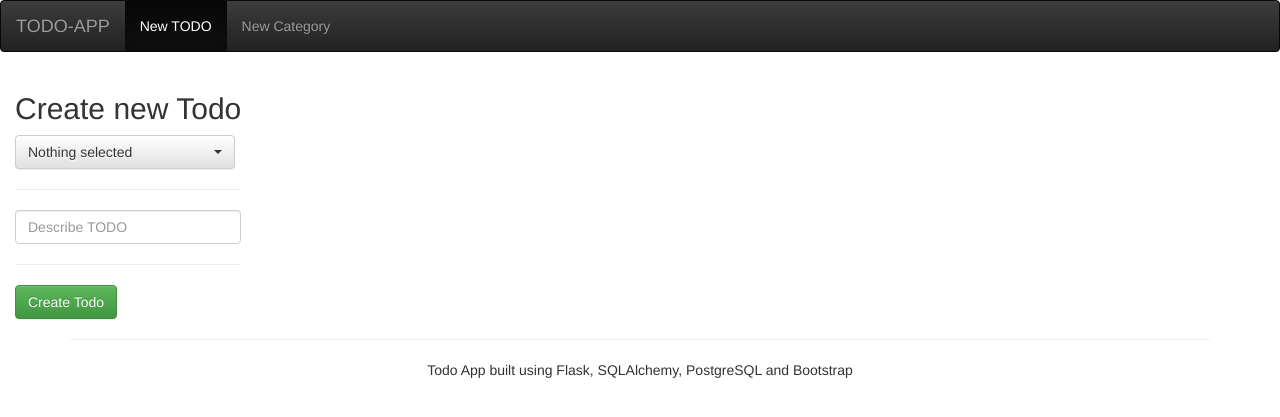
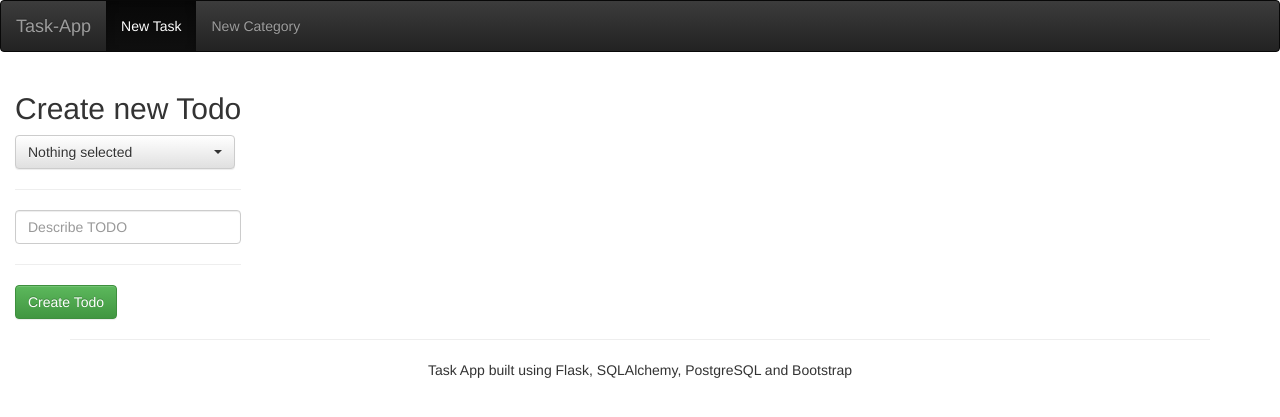
Before and after one commit to devinstevenson/todo-list, a Flask app: page /new-task in a window 1280 px wide. Shown: the top 417 px of the page. Run offline with Flask 2, Linux system fonts and the light colour scheme; data that the repository does not hold is empty; some libraries are stand-ins or nearby versions.

Commit message:
refactor

```diff
--- a/static/css/todo.css
+++ b/static/css/task.css
@@ -12,10 +12,10 @@
  #category-table tbody tr > td.success {
      background-color: #8cbfee !important;
 }
-#todo-table {
+#task-table {
     max-width: 1000px;
 }
-#todo-table tbody tr.success {
+#task-table tbody tr.success {
     background-color: #8cbfee !important;
 }
 form {
--- a/templates/layout.html
+++ b/templates/layout.html
@@ -3,7 +3,7 @@
 <head>
     {% block head %}
         <meta charset="UTF-8">
-        <title>My TODO list</title>
+        <title>My Task List</title>
     {% endblock %}
     <link rel="stylesheet" href="/static/css/bootstrap.min.css">
     <link rel="stylesheet" href="/static/css/bootstrap-theme.min.css">
@@ -16,7 +16,7 @@
             $('.selectpicker').selectpicker();
         })
     </script>
-    <link rel="stylesheet" href="/static/css/todo.css">
+    <link rel="stylesheet" href="/static/css/task.css">
 
 </head>
 <body>
@@ -27,13 +27,13 @@
                     data-target="#bs-example-navbar-collapse-1">
                 <span class="sr-only">Toggle navigation</span>
             </button>
-            <a class="navbar-brand" href="/">TODO-APP</a>
+            <a class="navbar-brand" href="/">Task-App</a>
         </div>
 
         <!-- Collect the nav links, forms, and other content for toggling -->
         <div class="collapse navbar-collapse" id="bs-example-navbar-collapse-1">
             <ul class="nav navbar-nav">
-                <li {% if page == 'new-task' %} class="active" {% endif %}><a href="/new-task">New TODO<span
+                <li {% if page == 'new-task' %} class="active" {% endif %}><a href="/new-task">New Task<span
                         class="sr-only">(current)</span></a></li>
                 <li><a href="/new-category">New Category</a></li>
             </ul>
@@ -58,7 +58,7 @@
 <footer id="footer">
     <div class="container">
         <hr>
-        <p class="text-center">Todo App built using Flask, SQLAlchemy, PostgreSQL and Bootstrap</p>
+        <p class="text-center">Task App built using Flask, SQLAlchemy, PostgreSQL and Bootstrap</p>
     </div>
 </footer>
 
--- a/templates/new-task.html
+++ b/templates/new-task.html
@@ -1,14 +1,14 @@
 {% extends "layout.html" %}
 {% block content %}
     <form action="" method=post>
-        <h2>{%- if todo is defined %} Edit {% else %} Create new {% endif -%}Todo</h2>
+        <h2>{%- if task is defined %} Edit {% else %} Create new {% endif -%}Todo</h2>
         <div class="control-group">
             <div class="control-group">
                 <div class="controls">
                     <select class="selectpicker" name="category" required>
                         {% for category in categories %}
-                            <option value="{{ category.id }}"{% if todo is defined %}
-                                {% if todo.category_id == category.id %} selected
+                            <option value="{{ category.id }}"{% if task is defined %}
+                                {% if task.category_id == category.id %} selected
                                 {% endif %}{% endif %}>{{ category.name }}</option>
                         {% endfor %}
                     </select>
@@ -20,7 +20,7 @@
                 <div class="controls">
                     <select class="selectpicker" name="priority" required>
                         {% for priority in priorities %}
-                                <option value="{{ priority.id }}" {% if todo is defined %}{% if todo.priority_id == priority.id %} selected {% endif %}{% endif %}>{{ priority.name }}</option>
+                                <option value="{{ priority.id }}" {% if task is defined %}{% if task.priority_id == priority.id %} selected {% endif %}{% endif %}>{{ priority.name }}</option>
                         {% endfor %}
                     </select>
                 </div>
@@ -36,8 +36,8 @@
                             maxlength="60"
                             class="form-control input-xlarge"
                             placeholder="Describe TODO"
-                            {% if todo is defined -%}
-                            value="{{ todo.description }}"
+                            {% if task is defined -%}
+                            value="{{ task.description }}"
                             {% endif -%}
                             required
                     />
@@ -48,7 +48,7 @@
         <div class="control-group">
             <div class="controls">
                 <button type="submit" class="btn btn-success">
-                    {% if todo %}
+                    {% if task %}
                         Save
                     {% else %}
                         Create Todo
--- a/views.py
+++ b/views.py
@@ -1,65 +1,56 @@
 from app import app
 from flask import render_template, request, redirect, url_for, flash
-from models import Category, Todo, Priority, db
+from models import Category, Task, Priority, db
 
 
 @app.route('/')
 def list_all():
-    return render_template(
-        'list.html',
-        categories=Category.query.all(),
-        todos=Todo.query.all(),  # join(Priority).order_by(Priority.value.desc())
-    )
-
+    return render_template('list.html',
+                           categories=Category.query.all(),
+                           tasks=Task.query.all())
+    # join(Priority).order_by(Priority.value.desc())
 
 @app.route('/<name>')
-def list_todos(name):
+def list_tasks(name):
     category = Category.query.filter_by(name=name).first()
-    return render_template(
-        'list.html',
-        todos=Todo.query.filter_by(category=category).all(),  # .join(Priority).order_by(Priority.value.desc()),
-        categories=Category.query.all())
-
+    tasks = Task.query.filter_by(category=category).all(),
+    # .join(Priority).order_by(Priority.value.desc()),
+    return render_template('list.html', tasks=tasks, categories=Category.query.all())
 
 @app.route('/new-task', methods=['GET', 'POST'])
-def new():
+def new_task():
     if request.method == 'POST':
         category = Category.query.filter_by(id=request.form['category']).first()
         # priority = Priority.query.filter_by(id=request.form['priority']).first()
-        # todo = Todo(category=category, priority=priority, description=request.form['description'])
-        todo = Todo(category=category, description=request.form['description'])
-        db.session.add(todo)
+        # task = Task(category=category, priority=priority, description=request.form['description'])
+        task = Task(category=category, description=request.form['description'])
+        db.session.add(task)
         db.session.commit()
         return redirect(url_for('list_all'))
     else:
-        return render_template(
-            'new-task.html',
-            page='new-task',
-            categories=Category.query.all(),
-            # priorities=Priority.query.all()
+        return render_template('new-task.html',
+                               page='new-task',
+                               categories=Category.query.all(),
+                               # priorities=Priority.query.all()
         )
 
+@app.route('/<int:task_id>', methods=['GET', 'POST'])
+def update_task(task_id):
+    task = Task.query.get(task_id)
+    if request.method == 'GET':
+        return render_template('new-task.html', task=task,
+                               categories=Category.query.all())
+        # priorities=Priority.query.all()
 
-@app.route('/<int:todo_id>', methods=['GET', 'POST'])
-def update_todo(todo_id):
-    todo = Todo.query.get(todo_id)
-    if request.method == 'GET':
-        return render_template(
-            'new-task.html',
-            todo=todo,
-            categories=Category.query.all(),
-            # priorities=Priority.query.all()
-        )
     else:
         category = Category.query.filter_by(id=request.form['category']).first()
         # priority = Priority.query.filter_by(id=request.form['priority']).first()
         description = request.form['description']
-        todo.category = category
-        # todo.priority = priority
-        todo.description = description
+        task.category = category
+        # task.priority = priority
+        task.description = description
         db.session.commit()
         return redirect('/')
-
 
 @app.route('/new-category', methods=['GET', 'POST'])
 def new_category():
@@ -69,51 +60,43 @@ def new_category():
         db.session.commit()
         return redirect('/')
     else:
-        return render_template(
-            'new-category.html',
-            page='new-category.html')
-
+        return render_template('new-category.html', page='new-category.html')
 
 @app.route('/edit_category/<int:category_id>', methods=['GET', 'POST'])
 def edit_category(category_id):
     category = Category.query.get(category_id)
     if request.method == 'GET':
-        return render_template(
-            'new-category.html',
-            category=category)
+        return render_template('new-category.html', category=category)
     else:
         category_name = request.form['category']
         category.name = category_name
         db.session.commit()
         return redirect('/')
 
-
 @app.route('/delete-category/<int:category_id>', methods=['POST'])
 def delete_category(category_id):
     if request.method == 'POST':
         category = Category.query.get(category_id)
-        todo = Todo.query.filter_by(category_id=category_id)
-        if not todo.first():
+        task = Task.query.filter_by(category_id=category_id)
+        if not task.first():
             db.session.delete(category)
             db.session.commit()
         else:
-            flash('You have TODOs in that category. Remove them first.')
+            flash('You have Tasks in that category. Remove them first.')
         return redirect('/')
 
-
-@app.route('/delete-todo/<int:todo_id>', methods=['POST'])
-def delete_todo(todo_id):
+@app.route('/delete-task/<int:task_id>', methods=['POST'])
+def delete_task(task_id):
     if request.method == 'POST':
-        todo = Todo.query.get(todo_id)
-        db.session.delete(todo)
+        task = Task.query.get(task_id)
+        db.session.delete(task)
         db.session.commit()
         return redirect('/')
 
-
-@app.route('/mark-done/<int:todo_id>', methods=['POST'])
-def mark_done(todo_id):
+@app.route('/mark-done/<int:task_id>', methods=['POST'])
+def mark_done(task_id):
     if request.method == 'POST':
-        todo = Todo.query.get(todo_id)
-        todo.is_done = True
+        task = Task.query.get(task_id)
+        task.is_done = True
         db.session.commit()
         return redirect('/')
```
Also changed, not shown: models.py (+4 -4 lines), templates/list.html (+19 -19 lines).
